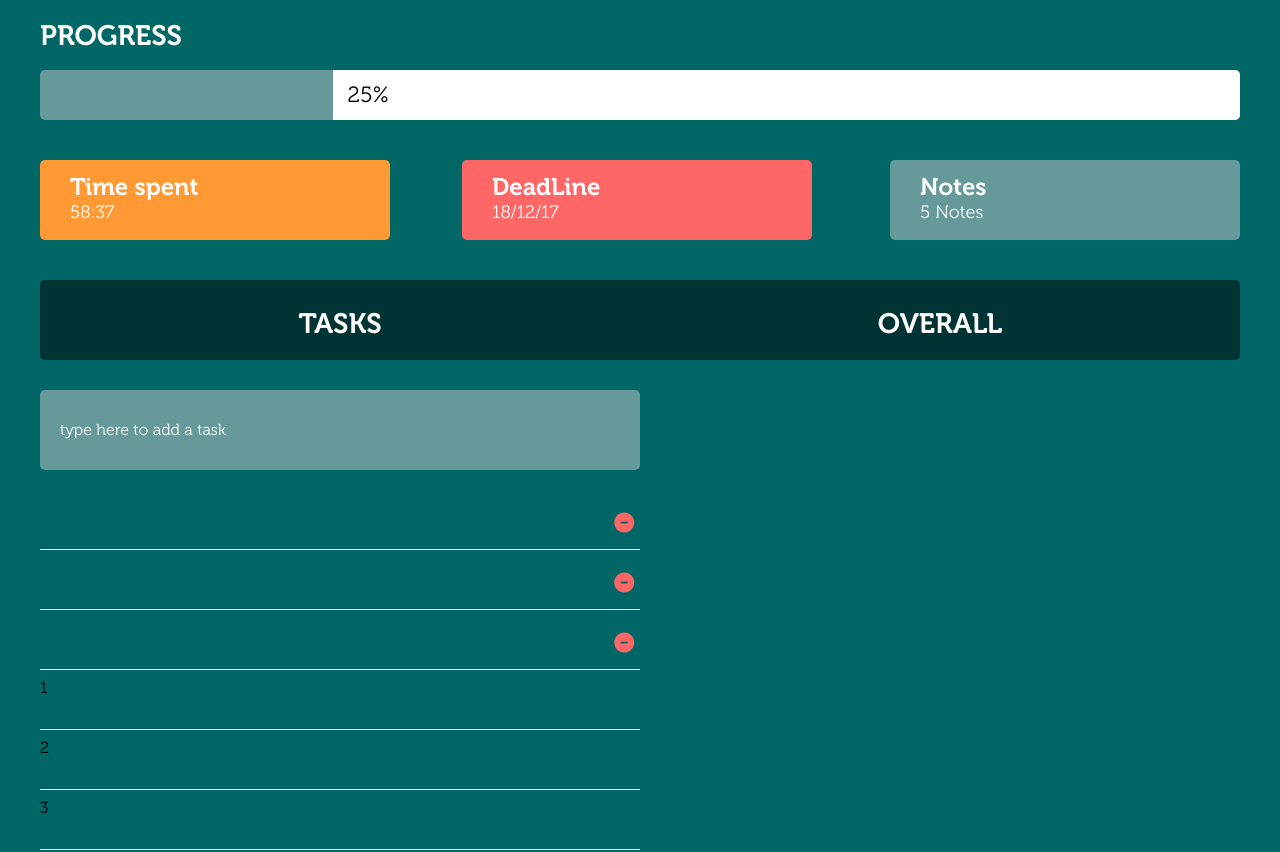
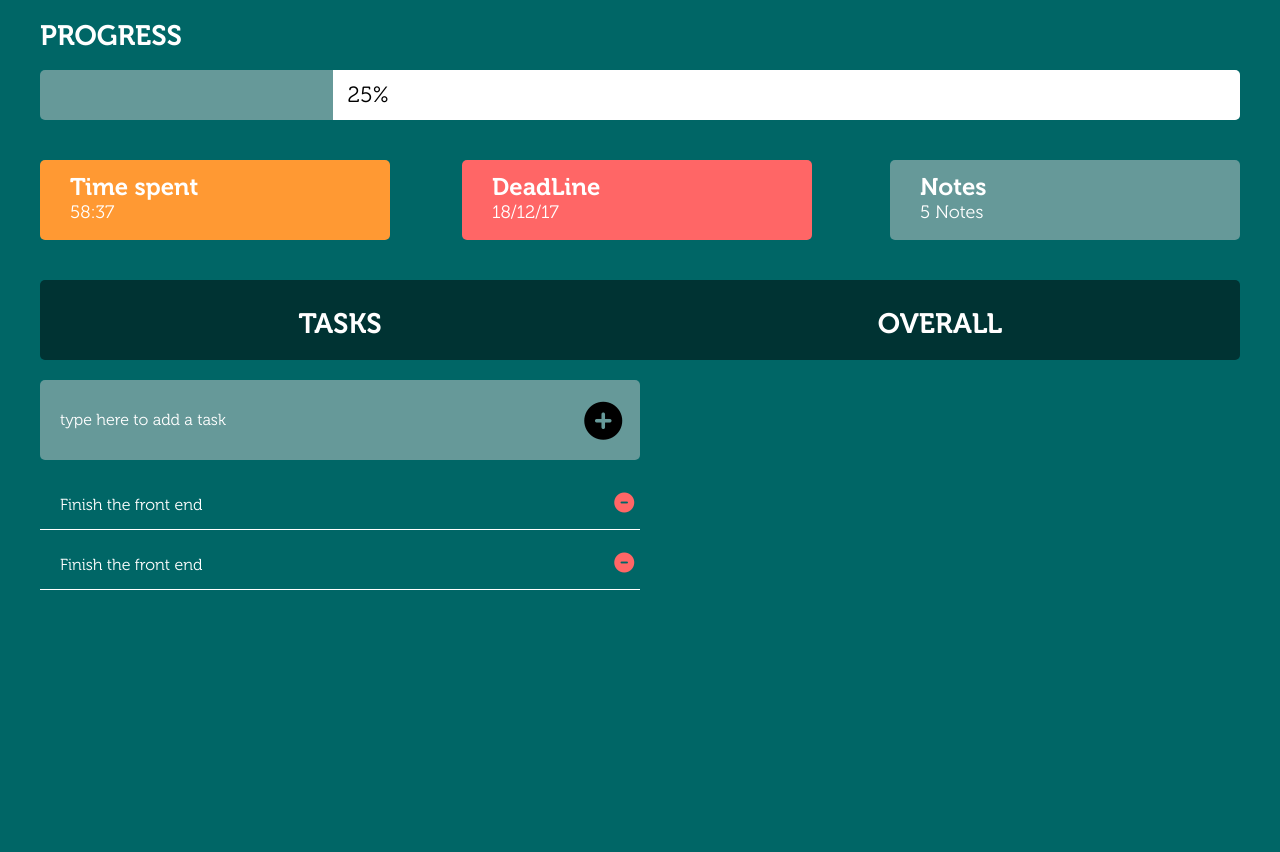
Before and after one commit to Rhuansantos/time-app-jquery, a website with bundled scripts: page index.html in a window 1280 px wide. Shown: the part 88-940 px from the top of the page. After the commit the page ends 800 px from the top, so only its background shows below. Built offline with nearby package versions, Linux system fonts and the light colour scheme.

Commit message:
init base json and model

```diff
--- a/index.html
+++ b/index.html
@@ -66,9 +66,12 @@
 
  	<section id="tasks">
  		<h2>Tasks</h2>
- 		<p><input type="text" id="add-task" placeholder="type here to add a task"></p>
+ 		<p>
+ 			<input type="text" id="add-task" placeholder="type here to add a task">
+ 			<i class="fa fa-plus-circle" id="addTask" aria-hidden="true"></i>
+ 		</p>
  		<ul id="to-do-list">
- 			<li>
+<!--  			<li>
  				<input type="text">
  				<i class="fa fa-minus-circle" aria-hidden="true"></i>
 			</li>
@@ -79,7 +82,7 @@
  			<li>
  				<input type="text">
  				<i class="fa fa-minus-circle" aria-hidden="true"></i>
-			</li>
+			</li> -->
  		</ul>
  	</section>
 
--- a/js/controller.js
+++ b/js/controller.js
@@ -1,13 +1,16 @@
 export class crud {
-	constructor(_methods, _view) {
+
+	constructor(_methods, _view, _value) {
 		this.methods = _methods;
 		this.view = _view;
+		this.value = _value;
 
-		if(this.methods == 'create'){
+		if(this.methods === 'create'){
 			this.create();
 		}
 	}
 	create(){
+		// console.log('oi eu sou um valor', this.value);
 		$('#to-do-list').append(this.view);
 	}
 	update(){
@@ -16,4 +19,5 @@ export class crud {
 	delete(){
 
 	}
+
 }
--- /dev/null
+++ b/js/data.json
@@ -0,0 +1,9 @@
+{
+   "userId":"123",
+   "tasks":{
+      "1":"Finish the front end",
+      "2":"Use the localStorage to store the data",
+      "3":"Use babel to support es5",
+      "4":"load the json for initial data"
+   }
+}
--- a/js/main.js
+++ b/js/main.js
@@ -1,6 +1,18 @@
+
+let task = $('#add-task').val();
+
 import * as progressBar from './interactions';
-import * as view from './view';
+import * as model from './model';
+// import * as view from './view';
+// import {templates} from './view';
 import {crud} from './controller';
 
 
-var createTask = new crud('create', view.template.task);
+
+
+
+$('#addTask').click(function(event) {
+	// let task = $('#add-task').val();
+	let createTask = new crud('create', view.template.task, task);
+
+});
--- a/js/model.js
+++ b/js/model.js
@@ -0,0 +1,10 @@
+import {templates} from './view';
+
+$.getJSON( "js/data.json", function( data ) {
+
+  $.each( data, function( key, val ) {
+  	console.log(data.tasks);
+  	templates.task(data.tasks[1]);
+  });
+
+});
--- a/js/view.js
+++ b/js/view.js
@@ -1,15 +1,19 @@
-const template = {}
+// const template = {};
 
-template.task = `
-	<li>1</li>
-	<li>2</li>
-	<li>3</li>
-`;
+let taskInput = $('#add-task').val();
 
-template.client = `
-	<li>1</li>
-	<li>2</li>
-	<li>3</li>
-`;
+export class templates {
 
-export {template};
+	static task (_value) {
+		console.log('method task loaded', _value);
+		let template = `
+		<li>
+			<input type="text" value="${_value}" disabled>
+			<i class="fa fa-minus-circle" aria-hidden="true"></i>
+		</li>
+		`;
+
+		$('#to-do-list').append(template);
+	}
+
+}
--- a/scss/_dashboard.scss
+++ b/scss/_dashboard.scss
@@ -115,19 +115,29 @@
 			}
 		}
 	}
-}
-
-#add-task{
+	p{
 		width: 100%;
 		height: 80px;
 		margin-top: 10px;
 		margin-bottom: 20px;
-	color: white;
 		border-radius: 5px;
 		background: $secondary;
+
+		#add-task{
 			padding: 20px;
-
+			width: 90%;
+			height: 100%;
+			color: white;
+			background: none;
 			&::placeholder {
 				color: white;
 			}
 		}
+
+		.fa-plus-circle{
+			font-size: 38px;
+			position: relative;
+			top: 10px;
+		}
+	}
+}
```
Also changed, not shown: build/main.js, css/main.css. Lines whose indentation alone changed are shown as unchanged.
